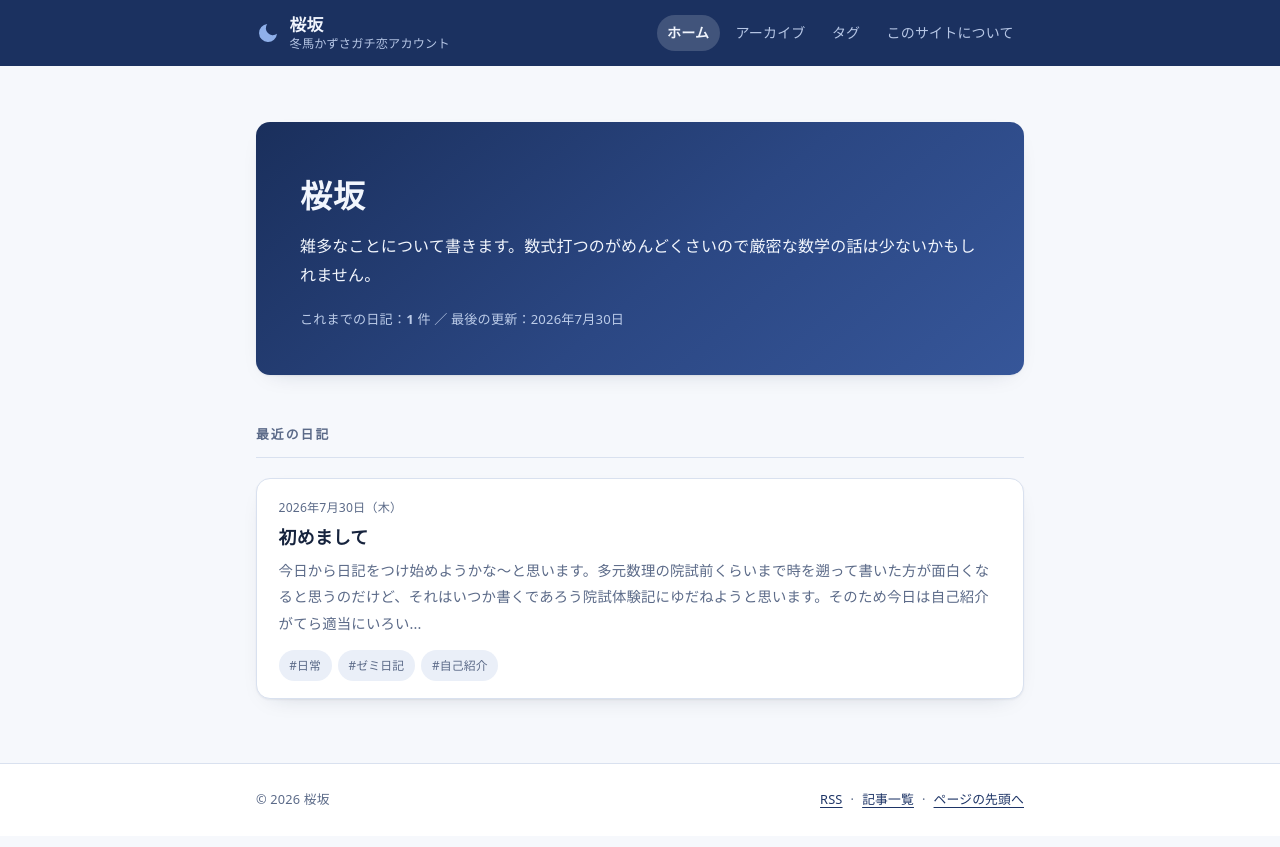
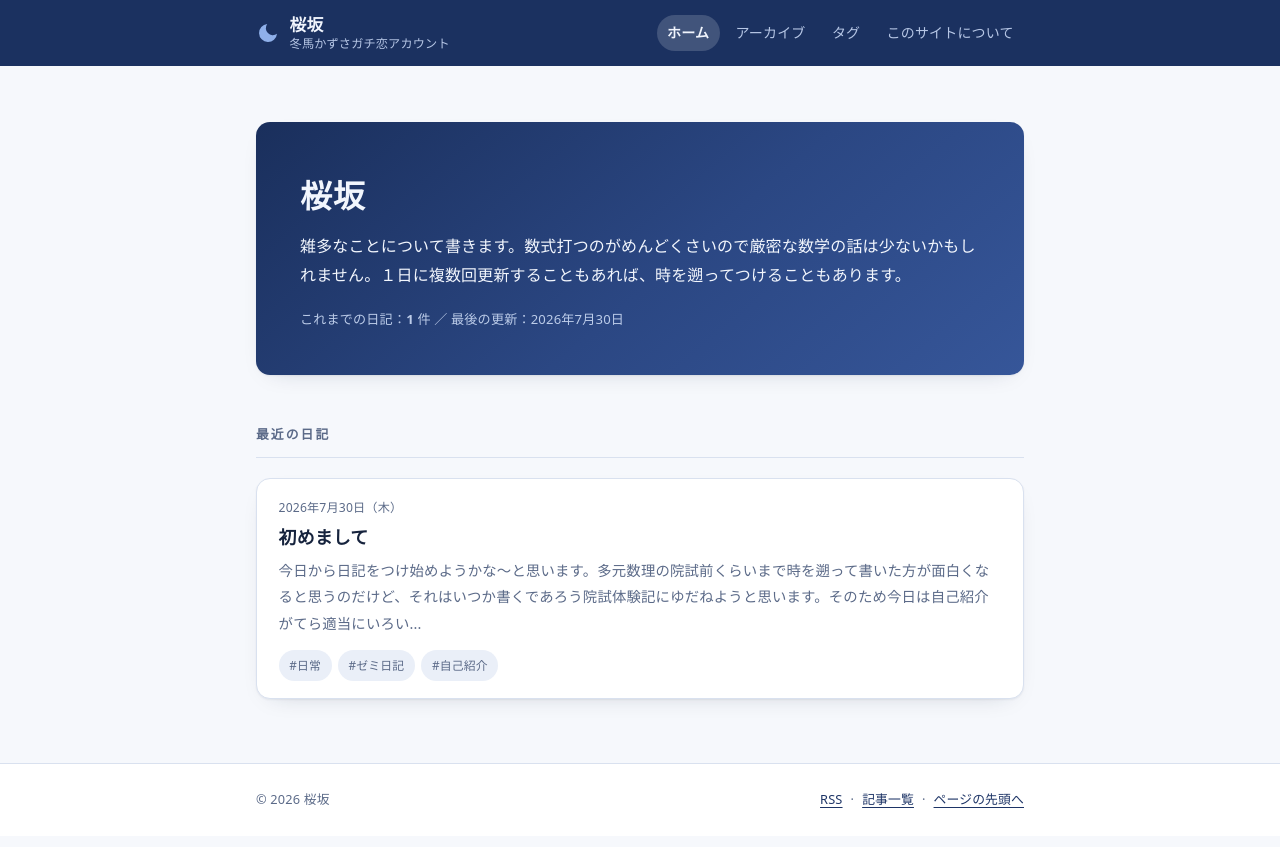
Before and after one commit to sakurazaka-math/sakurazaka-math.github.io, a Jekyll site: the page built from index.html, in a window 1280 px wide. Shown: the top 847 px of the page. Built offline with Jekyll 4.4.1, drawn with Linux system fonts in a browser that asks for light colours.

Commit message:
Update _config.yml

```diff
--- a/_config.yml
+++ b/_config.yml
@@ -4,7 +4,7 @@
 # ------------------------------------------------------------
 title: 桜坂
 tagline: 冬馬かずさガチ恋アカウント
-description: 雑多なことについて書きます。数式打つのがめんどくさいので厳密な数学の話は少ないかもしれません。
+description: 雑多なことについて書きます。数式打つのがめんどくさいので厳密な数学の話は少ないかもしれません。１日に複数回更新することもあれば、時を遡ってつけることもあります。
 author: 桜坂
 lang: 日本語
 timezone: Japan/Tokyo
```
